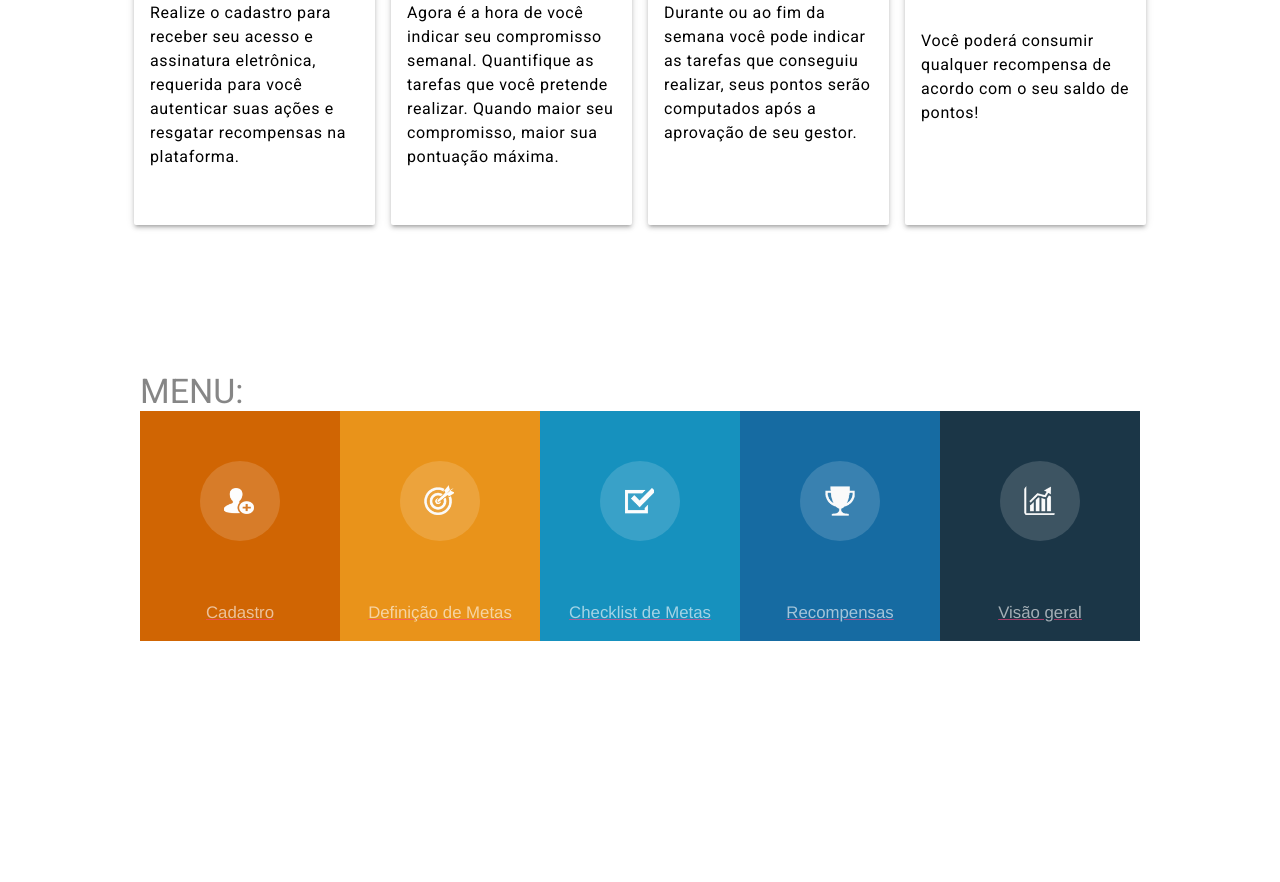
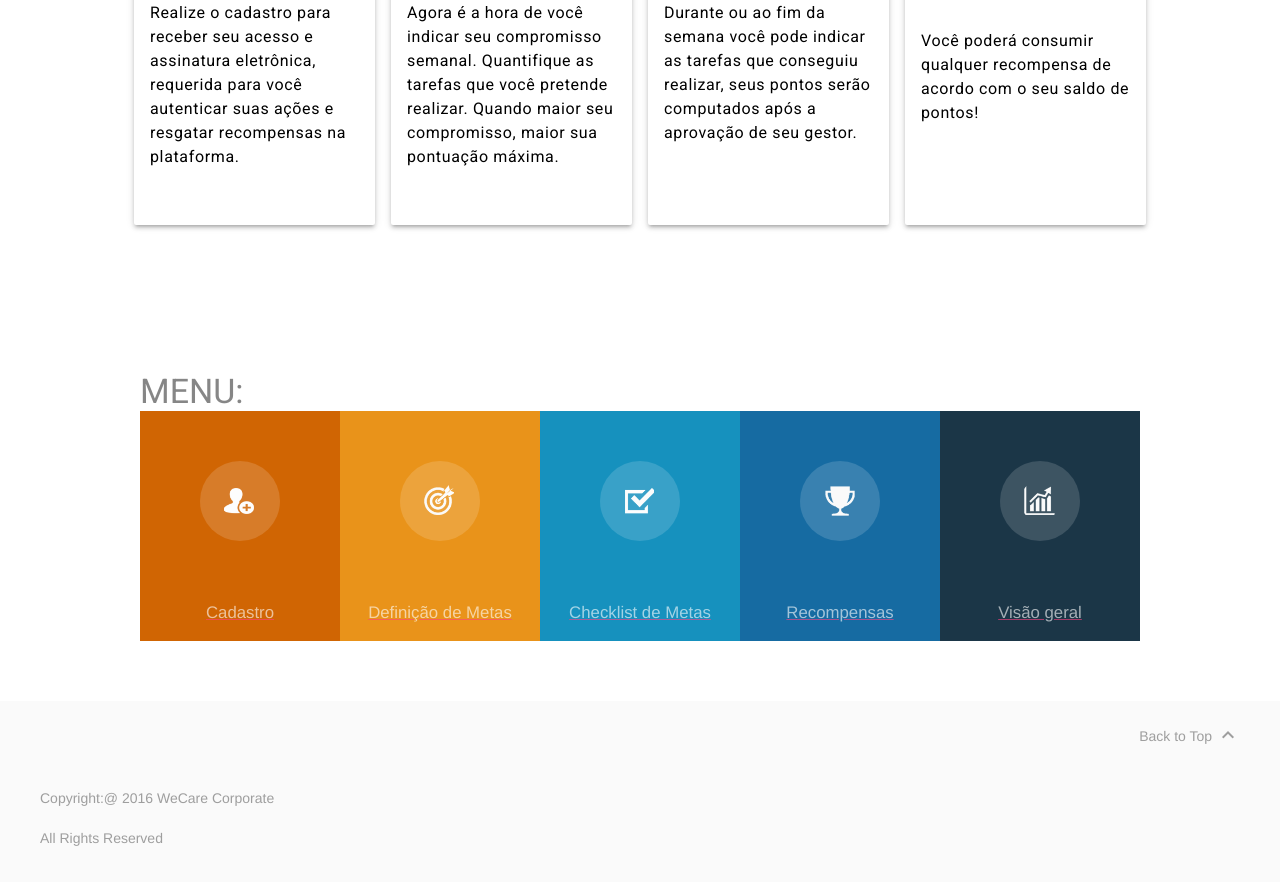
Before and after one commit to wecarecorp/vert, a plain HTML site: page index.html in a window 1280 px wide. Shown: the part 1016-1898 px from the top of the page. Before the commit the page ends 1717 px from the top, so only its background shows below. Drawn offline with nearby package versions, Linux system fonts and the light colour scheme.

Commit message:
Update index.html

```diff
--- a/index.html
+++ b/index.html
@@ -174,10 +174,21 @@
 		</div>
 	</header>
 
+           <footer class="android-footer mdl-mega-footer">
+          <div class="mdl-mega-footer--top-section">
+            <div class="mdl-mega-footer--right-section">
+              <a class="mdl-typography--font-light" href="#top">
+                Back to Top
+                <i class="material-icons">expand_less</i>
+              </a>
+            </div>
+          </div>
+
           <div class="mdl-mega-footer--middle-section">
-            <p class="mdl-typography--font-light"></p>
-            <p class="mdl-typography--font-light"></p>
+            <p class="mdl-typography--font-light">Copyright:@ 2016 WeCare Corporate </p>
+            <p class="mdl-typography--font-light">All Rights Reserved</p>
           </div>
+        </footer>
 
 
         </footer>
```
